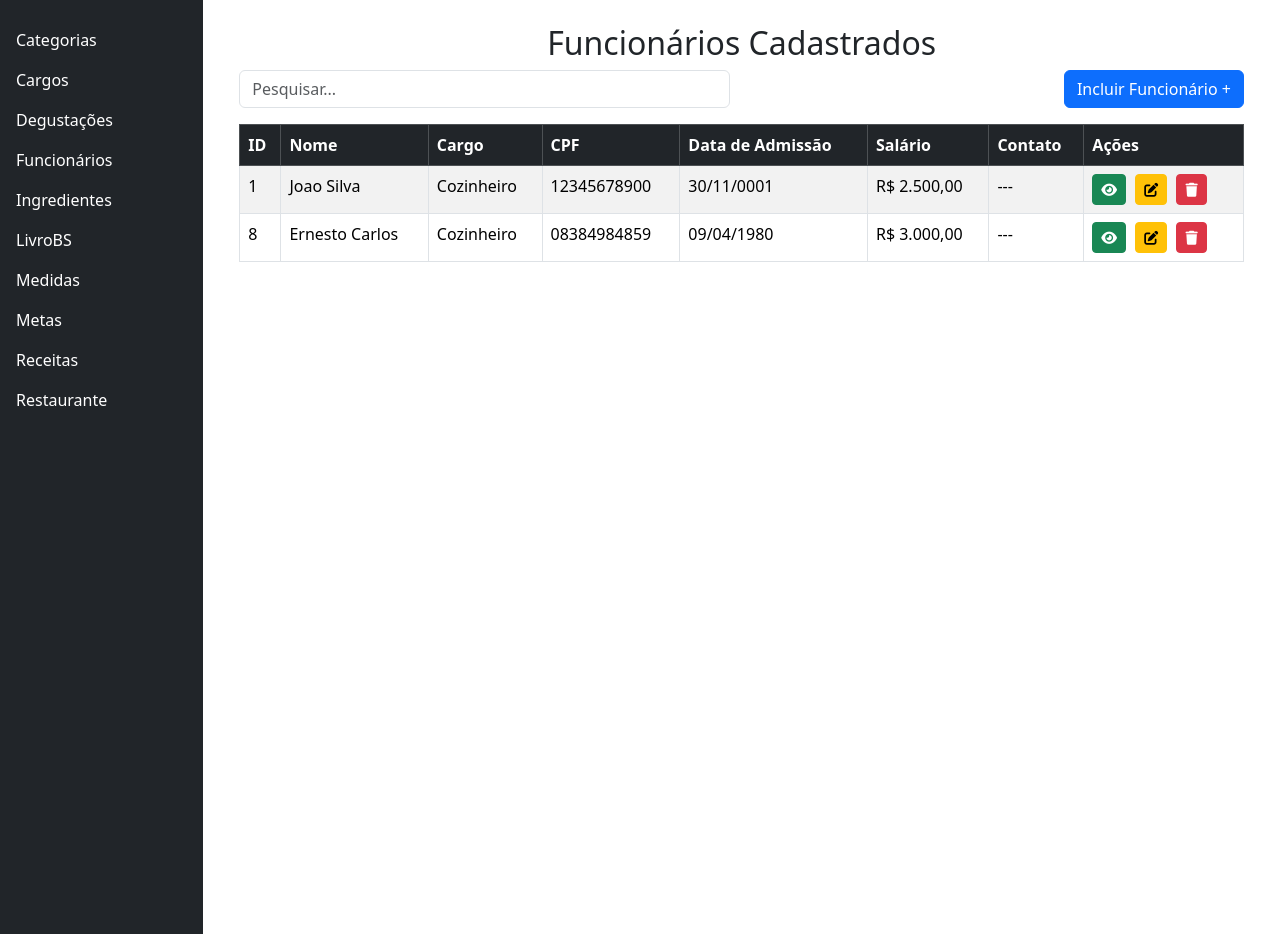
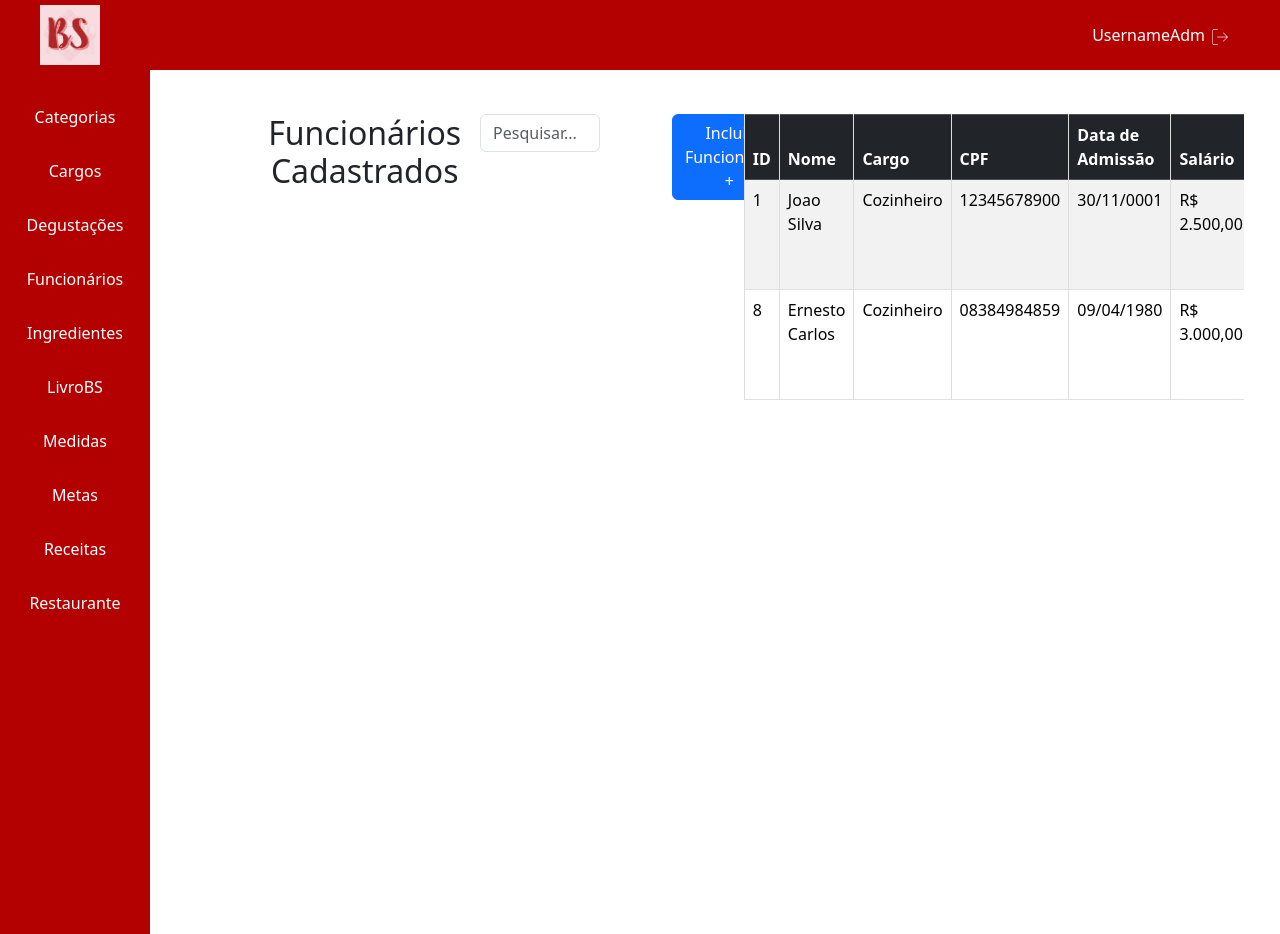
Before and after one commit to AntoniaBod/SistemaIntranetBS, a PHP site: page /SistemaIntranetBS/TEMPLATES/listarFunc_admin.php in a window 1280 px wide. Run offline with PHP 8.4, Linux system fonts and the light colour scheme; some libraries are stand-ins or nearby versions.

Commit message:
Atualização

```diff
--- a/TEMPLATES/listarFunc_admin.php
+++ b/TEMPLATES/listarFunc_admin.php
@@ -4,67 +4,45 @@
     <meta charset="UTF-8">
     <meta name="viewport" content="width=device-width, initial-scale=1.0">
     <title>Funcionários Cadastrados</title>
-
+    <link rel="stylesheet" href="../CSS/style1.css">
     <!-- Bootstrap CSS -->
     <link href="https://cdn.jsdelivr.net/npm/bootstrap@5.3.0-alpha1/dist/css/bootstrap.min.css" rel="stylesheet">
     <!-- FontAwesome para ícones -->
     <script src="https://kit.fontawesome.com/a076d05399.js" crossorigin="anonymous"></script>
-
-    <style>
-        /* Ajustes personalizados */
-        .sidebar {
-            height: 100vh;
-            padding-top: 20px;
-        }
-        .btn-sm {
-            margin-right: 5px;
-        }
-        .container-fluid {
-            padding-left: 0;
-        }
-    </style>
 </head>
 <body>
+<body>
+    <header>
+        <div class="logo">
+            <img src="../IMAGES/logo.jpeg" alt="Logo">
+        </div>
+        <div class="user-info">
+            <span>UsernameAdm</span>
+            <button type="submit" class="logout-button">
+                <img src="../IMAGES/Log out.png" alt="Sair" class="logout-icon">
+            </button>
+        </div>
+    </header>
 
-    <div class="container-fluid">
-        <div class="row">
-            <!-- Barra Lateral -->
-            <nav class="col-md-2 d-none d-md-block bg-dark sidebar">
-                <div class="position-sticky">
-                    <ul class="nav flex-column">
-                        <li class="nav-item">
-                            <a class="nav-link active text-white" href="#">Categorias</a>
-                        </li>
-                        <li class="nav-item">
-                            <a class="nav-link text-white" href="#">Cargos</a>
-                        </li>
-                        <li class="nav-item">
-                            <a class="nav-link text-white" href="#">Degustações</a>
-                        </li>
-                        <li class="nav-item">
-                            <a class="nav-link text-white" href="#">Funcionários</a>
-                        </li>
-                        <li class="nav-item">
-                            <a class="nav-link text-white" href="#">Ingredientes</a>
-                        </li>
-                        <li class="nav-item">
-                            <a class="nav-link text-white" href="#">LivroBS</a>
-                        </li>
-                        <li class="nav-item">
-                            <a class="nav-link text-white" href="#">Medidas</a>
-                        </li>
-                        <li class="nav-item">
-                            <a class="nav-link text-white" href="#">Metas</a>
-                        </li>
-                        <li class="nav-item">
-                            <a class="nav-link text-white" href="#">Receitas</a>
-                        </li>
-                        <li class="nav-item">
-                            <a class="nav-link text-white" href="#">Restaurante</a>
-                        </li>
+    <!-- Layout principal com barra lateral e conteúdo -->
+    <div class="layout">
+        <!-- Barra Lateral (Aside) -->
+        <aside>
+            <nav>
+                <ul>
+                    <li><a href="../TEMPLATES/listarCategoria.php">Categorias</a></li>
+                    <li><a href="../TEMPLATES/listarCargo.php">Cargos</a></li>
+                    <li><a href="#">Degustações</a></li>
+                    <li><a href="../TEMPLATES/listarFunc_admin.php">Funcionários</a></li>
+                    <li><a href="#">Ingredientes</a></li>
+                    <li><a href="#">LivroBS</a></li>
+                    <li><a href="#">Medidas</a></li>
+                    <li><a href="#">Metas</a></li>
+                    <li><a href="../TEMPLATES/listarReceitas.php">Receitas</a></li>
+                    <li><a href="../TEMPLATES/ListarRestaurante.php">Restaurante</a></li>
                 </ul>
-                </div>
             </nav>
+        </aside>
 
         <!-- Conteúdo Principal -->
         <main class="col-md-10 ms-sm-auto col-lg-10 px-md-4">
@@ -144,9 +122,7 @@
             </div>
         </main>
     </div>
-    </div>
 
     <!-- Bootstrap JS -->
     <script src="https://cdn.jsdelivr.net/npm/bootstrap@5.3.0-alpha1/dist/js/bootstrap.bundle.min.js"></script>
 </body>
-</html>
```
Lines whose indentation alone changed are shown as unchanged.
